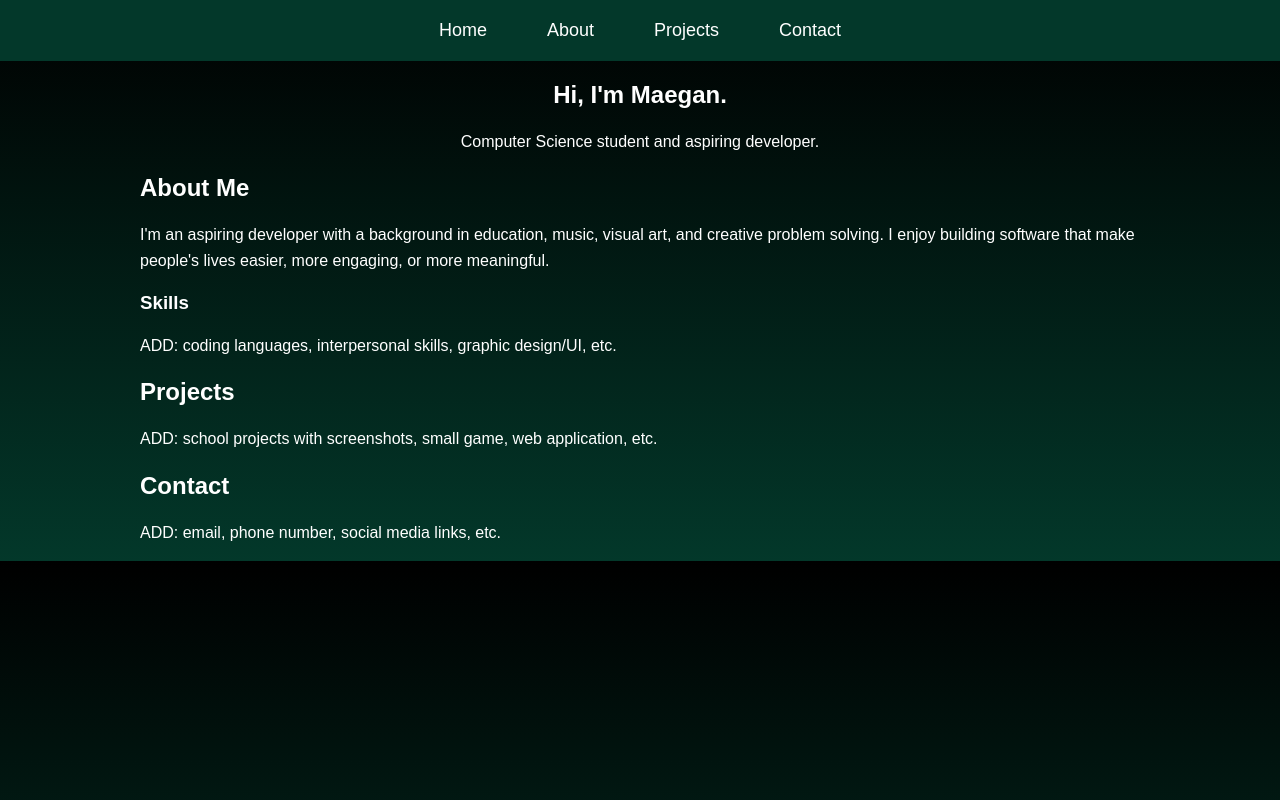
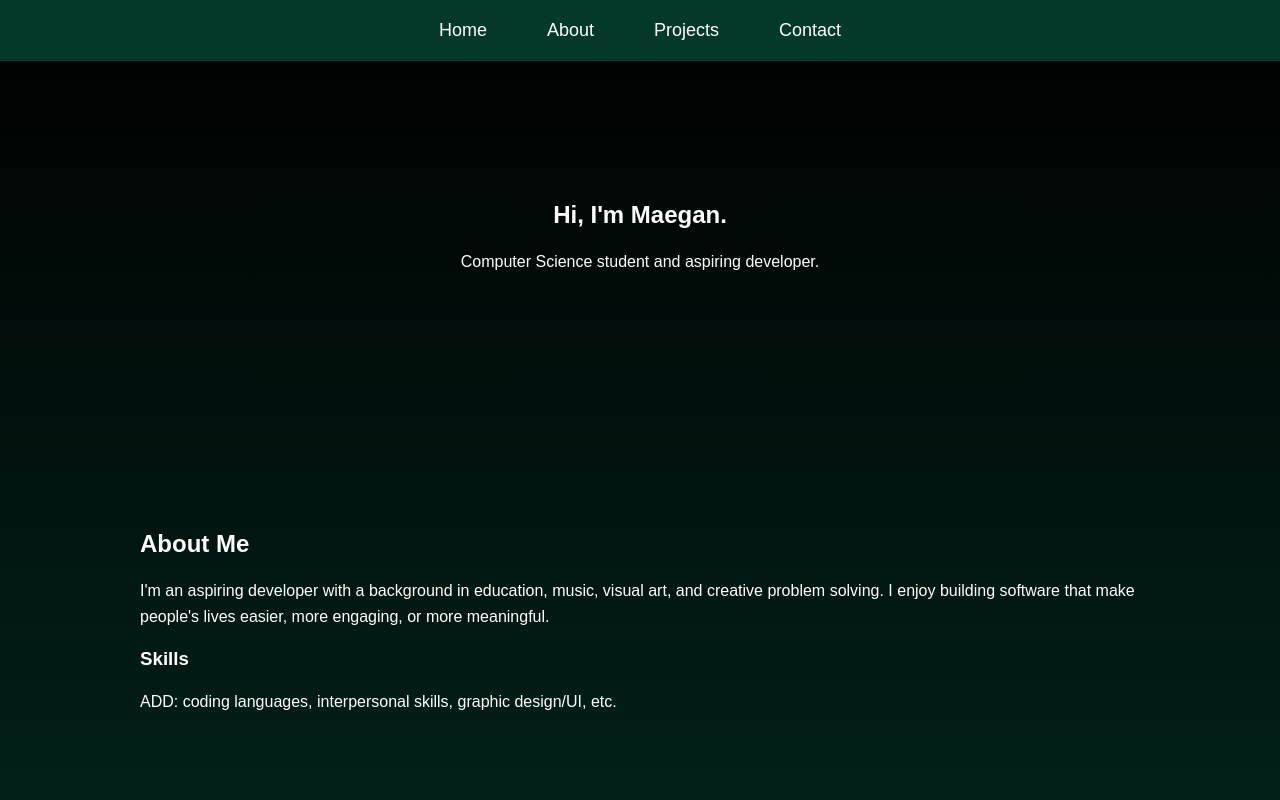
Before and after one commit to mbouchonville/portfolio-website, a plain HTML site: page index.html in a window 1280 px wide. Shown: the top 800 px of the page. Drawn offline with Linux system fonts and the light colour scheme.

Commit message:
CSS: trying out different padding

```diff
--- a/style.css
+++ b/style.css
@@ -48,6 +48,8 @@ h1 {
 /* HOME */
 #home {
     text-align: center;
+    padding-top: 120px;
+    padding-bottom: 120px;
 }
 
 /* ABOUT */
@@ -57,7 +59,8 @@ h1 {
 }
 
 section {
-    padding: 100px 40 px;
+    padding-top: 100px;
+    padding-bottom: 80px;
     scroll-margin-top: 80px;
     max-width: 1000px;
     margin: 0 auto;
```
